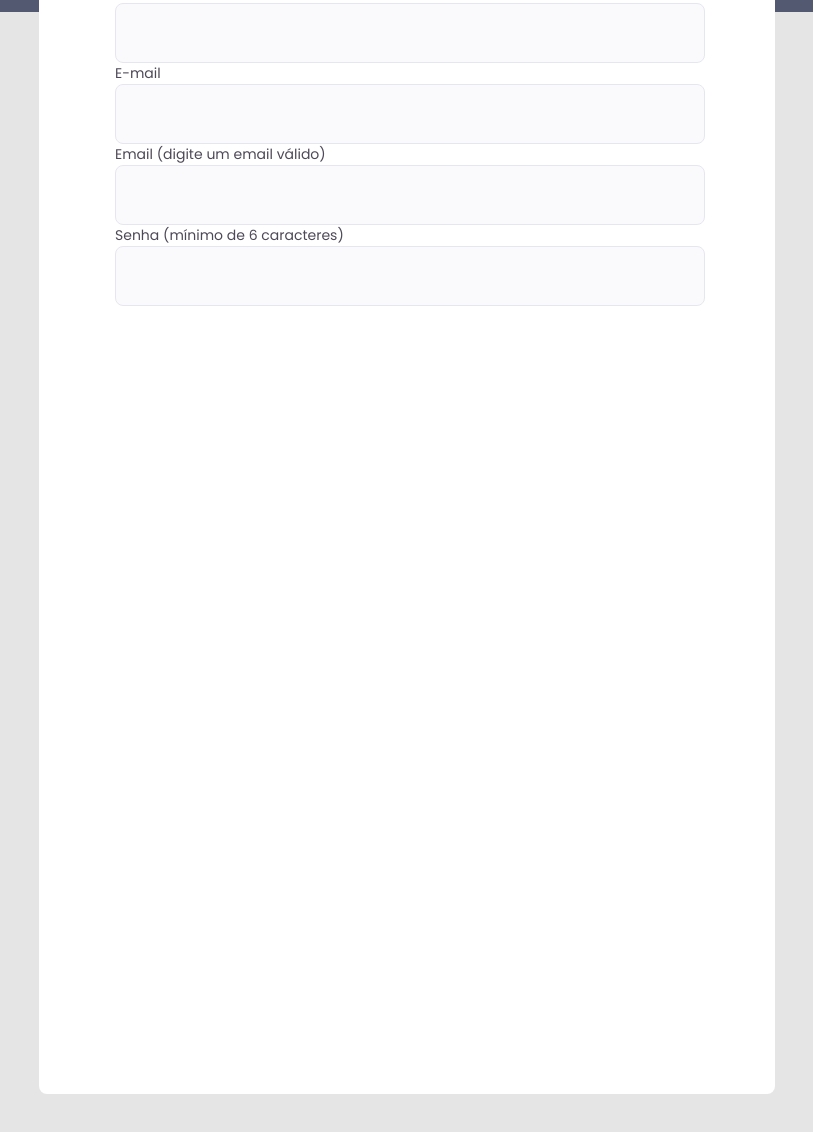
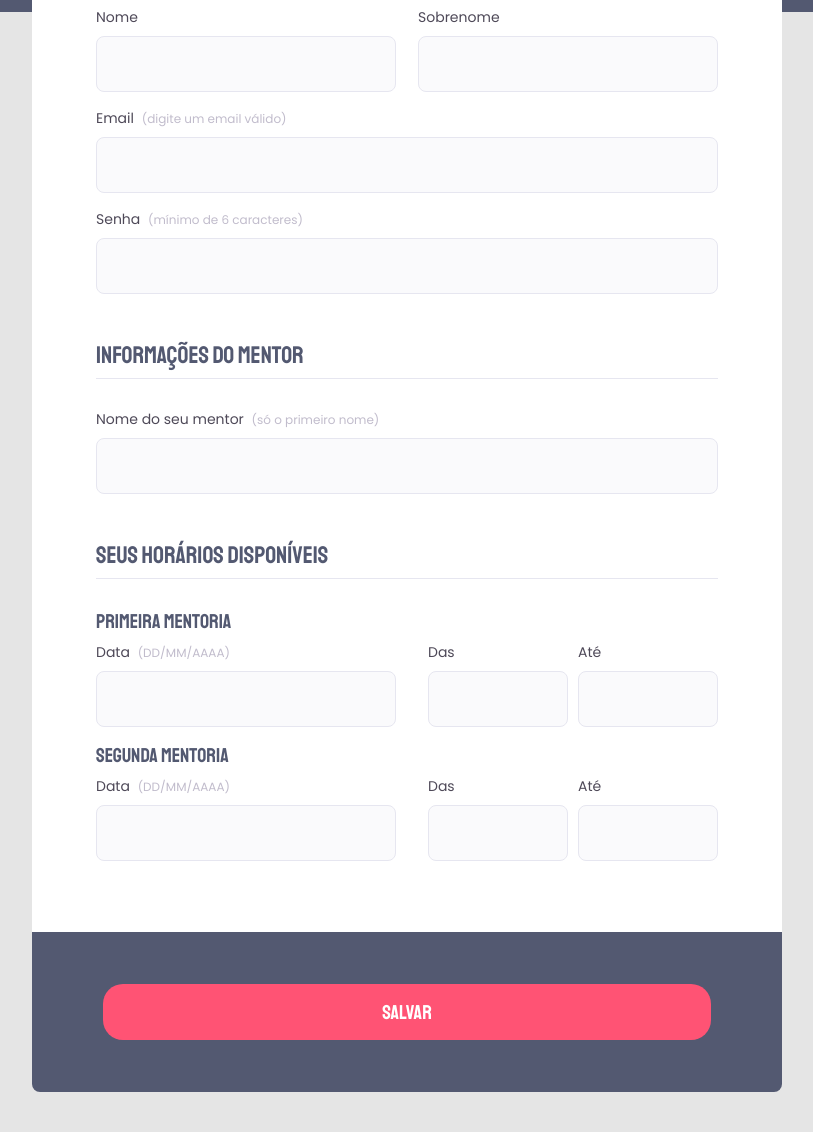
Before and after one commit to isabeladuarte/challenge-explorer-mentoria, a plain HTML site: page index.html in a window 1280 px wide. Shown: the part 424-1556 px from the top of the page, without its empty margins (233-1046 px from the left). Before the commit the page ends 1518 px from the top, so only its background shows below. Drawn offline with Linux system fonts and the light colour scheme.

Commit message:
Add styling in project

```diff
--- a/index.html
+++ b/index.html
@@ -23,13 +23,15 @@
             <fieldset>
                 <div class="fieldset-wrapper">
                     <legend>Informações pessoais</legend>
+                    <div class="col-2">
                         <div class="input-wrapper">
                             <label for="event-name">Nome</label>
                             <input type="text" id="event-name">
                         </div>
                         <div class="input-wrapper">
-                        <label for="event-lastName">E-mail</label>
+                            <label for="event-lastName">Sobrenome</label>
                             <input type="text" id="event-name">
+                        </div>
                     </div>
                     <div class="input-wrapper">
                         <label for="event-email">Email <span>(digite um email válido)</span></label>
@@ -42,8 +44,8 @@
                 </div>
             </fieldset>
 
-            <!--<fieldset>
-                <div class="fieldset-event">
+            <fieldset>
+                <div class="fieldset-wrapper">
                     <legend>Informações do mentor</legend>
                         <div class="input-wrapper">
                             <label for="event-name-mentor">Nome do seu mentor <span>(só o primeiro nome)</span></label>
@@ -53,46 +55,51 @@
             </fieldset>
 
             <fieldset>
-                <div class="fieldset-event">
+                <div class="fieldset-wrapper">
                     <legend>Seus horários disponíveis</legend>
+                    <p>Primeira mentoria</p>
+                    <div class="col-3">
                         <div class="input-wrapper">
-                        <legend>Primeira mentoria</legend>
                             <label for="event-date">Data <span>(DD/MM/AAAA)</span></label>
-                        <input type="date" id="event-date">
+                            <input type="text" id="event-date-1" onfocus="(this.type = 'date')" placeholder="">
                         </div>
                         <div class="input-wrapper">
                             <label for="event-begin">Das</label>
-                        <input type="time" id="event-begin">
+                            <input type="text" id="event-begin" onfocus="(this.type = 'time')" placeholder="">
                         </div>
                         <div class="input-wrapper">
                             <label for="event-end">Até</label>
-                        <input type="time" id="event-end">
+                            <input type="text" id="event-end" onfocus="(this.type = 'time')" placeholder="">
+                        </div>
                     </div>
                 </div>
             </fieldset>
 
             <fieldset>
                 <div class="fieldset-event">
-                    <legend>Segunda mentoria</legend>
+                    <p>Segunda mentoria</p>
+                    <div class="col-3">
                         <div class="input-wrapper">
-                        <legend>Primeira mentoria</legend>
                             <label for="event-date">Data <span>(DD/MM/AAAA)</span></label>
-                        <input type="date" id="event-date">
+                            <input type="text" id="event-date" onfocus="(this.type = 'date')" placeholder="">
                         </div>
                         <div class="input-wrapper">
                             <label for="event-begin">Das</label>
-                        <input type="time" id="event-begin">
+                            <input type="text" id="event-begin" onfocus="(this.type = 'time')" placeholder="">
                         </div>
                         <div class="input-wrapper">
                             <label for="event-end">Até</label>
-                        <input type="time" id="event-end">
+                            <input type="text" id="event-end" onfocus="(this.type = 'time')" placeholder="">
                         </div>
                     </div>
-            </fieldset>-->
+                </div>
+            </fieldset>
         </form>
-        <!--<footer>
-            <input class="button" type="submit" form="form" value="Salvar">
-        </footer>-->
+        <footer>
+            <div class="button">
+                <input type="submit" form="form" value="Salvar">
+            </div>
+        </footer>
     </div>
 </body>
 </html>
--- a/style.css
+++ b/style.css
@@ -1,5 +1,7 @@
 * {
     margin: 0;
+    padding: 0;
+    box-sizing: border-box;
 }
 
 body {
@@ -33,17 +35,18 @@ p {
 }
 
 .page {
-    width: 736px;
+    width: 750px;
     margin: auto;
 }
 
 form {
     background: #FFFFFF;
-    height: 1084px;
+    width: 750px;
+    height: 1050px;
     border: 0;
-    border-radius: 8px;
+    border-radius: 8px 8px 0 0;
     margin-top: 58px;
-    padding: 64px;
+    padding: 26px 64px 0 64px;
 }
 
 fieldset {
@@ -54,12 +57,69 @@ fieldset legend {
     font-family: 'Staatliches', cursive;
     font-size: 24px;
     color: #535971;
+    border-bottom: 1px solid #E6E6F0;
+    padding: 0 0 8px;
+    margin: 30px 0;
+}
+
+fieldset p {
+    font-family: 'Staatliches', cursive;
+    font-size: 20px;
+    color: #535971;
+    padding-bottom: 8px;
+}
+
+.col-2 {
+    display: flex;
+    flex-direction: row;
+    gap: 22px;
+}
+
+.col-3 {
+    display: flex;
+    flex-direction: row;
+}
+
+.col-2 .input-wrapper,
+.col-3 > div:nth-child(1) {
+    width: 300px;
+}
+
+.col-3 > div:nth-child(1) {
+    margin: 0;
+    margin-right: 32px;
+}
+
+.col-3 > div:nth-child(2) {
+    width: 140px;
+    margin-right: 10px;
+}
+
+.col-3 > div:nth-child(3) {
+    width: 140px;
+}
+
+
+.input-wrapper {
+    margin-bottom: 16px;
 }
 
 .input-wrapper label {
     font-family: 'Poppins', sans-serif;
     font-size: 14px;
     color: #4E4958;
+    padding-bottom: 8px;
+}
+
+.input-wrapper span {
+    font-family: 'Poppins', sans-serif;
+    font-size: 12px;
+    margin-left: 4px;
+    color: #C1BCCC;
+}
+
+.input-wrapper span:hover {
+    color: #938f9b;
 }
 
 .input-wrapper input {
@@ -68,4 +128,31 @@ fieldset legend {
     height: 56px;
     border-radius: 8px;
     border: 1px solid #E6E6F0;
+    margin-top: 8px;
+    padding: 10px;
 }
+
+footer {
+    background: #535971;
+    height: 160px;
+    margin-bottom: 366px;
+    border-radius: 0 0 8px 8px;
+}
+
+footer .button {
+    display: flex;
+    padding: 52px 0;
+    justify-content: center;
+}
+
+footer input {
+    font-family: 'Staatliches', cursive;
+    font-size: 20px;
+    background: #FF5374;
+    width: 608px;
+    height: 56px;
+    color: #FFFFFF;
+    border: 0;
+    border-radius: 20px;
+    cursor: pointer;
+}
```
Lines whose indentation alone changed are shown as unchanged.
